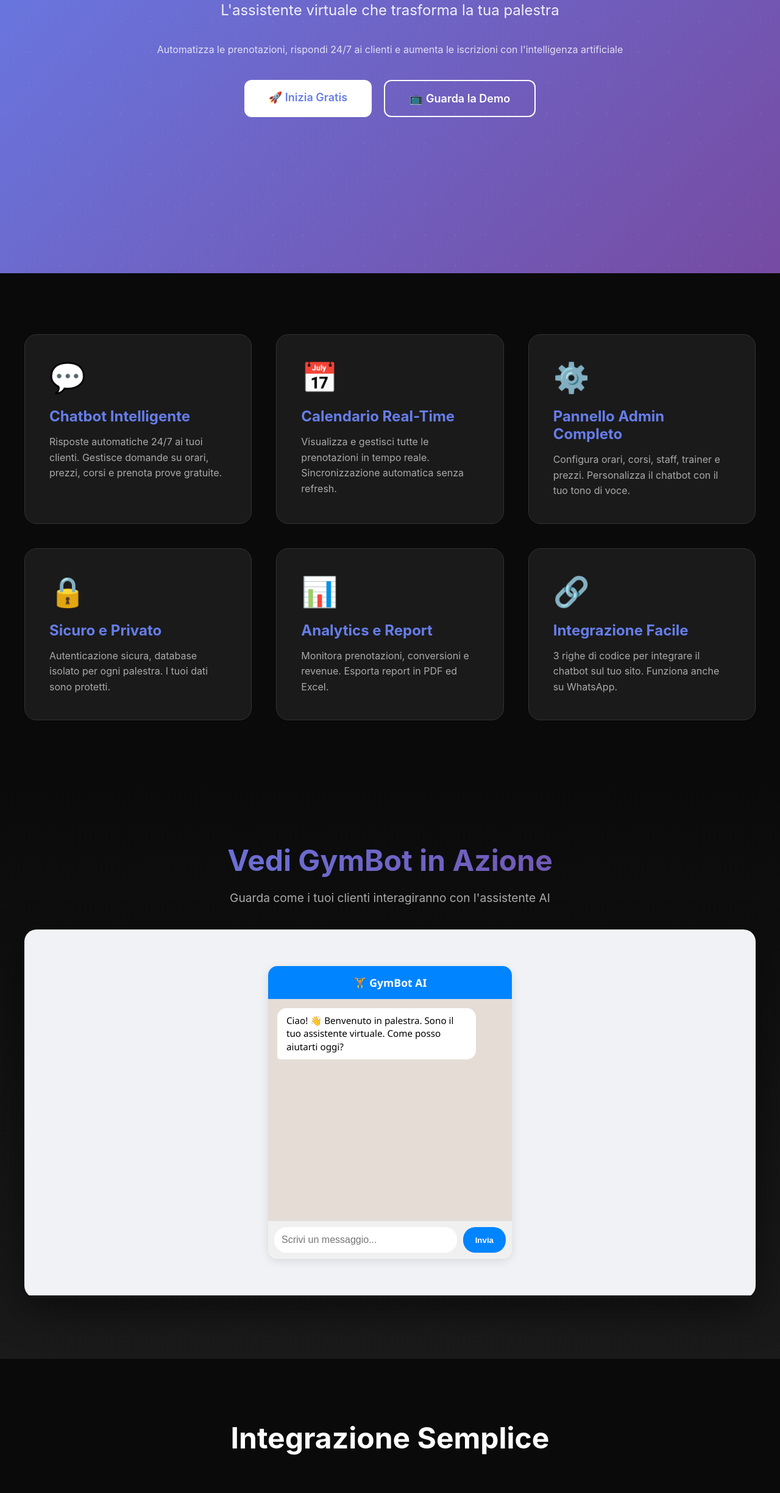
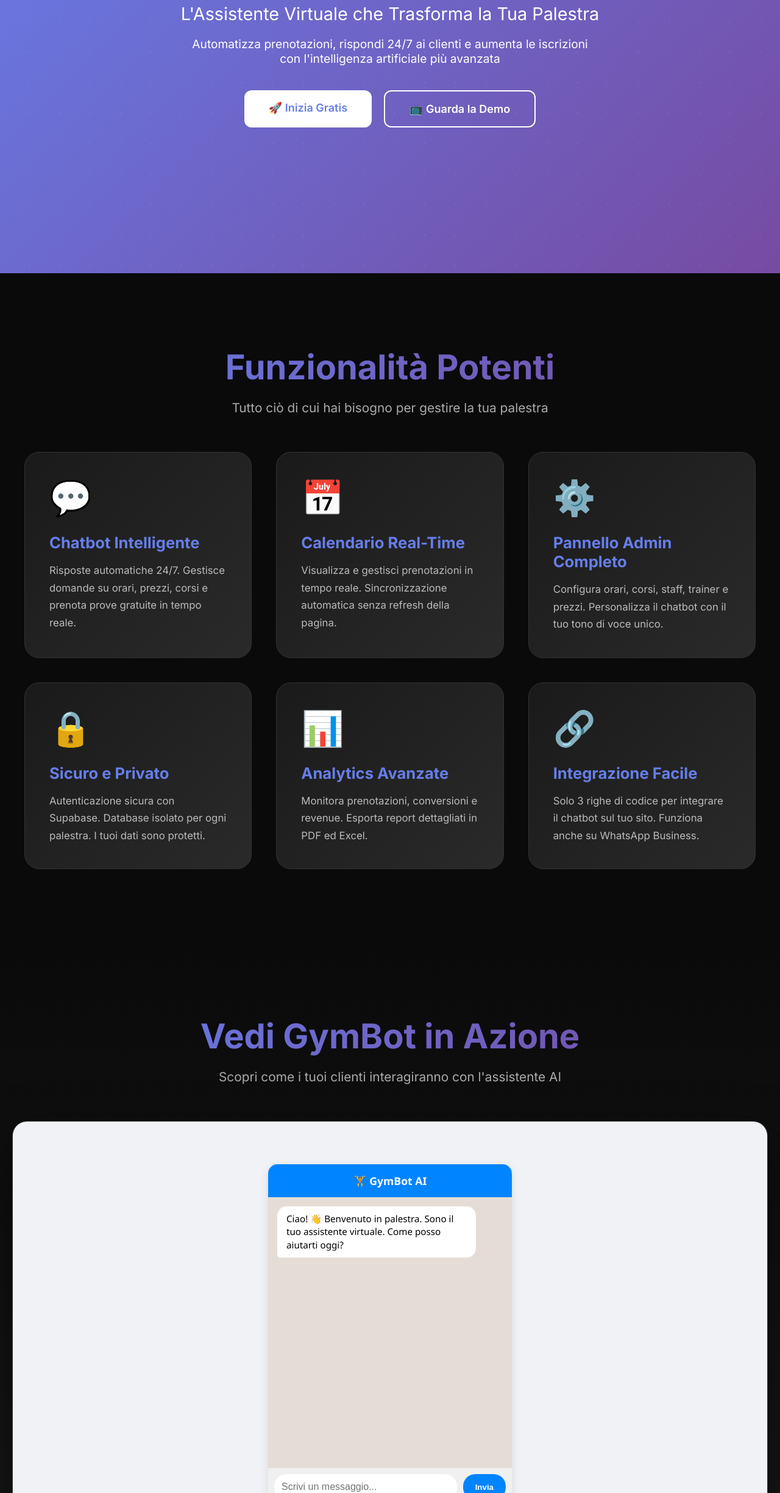
Before and after one commit to greenkeepe/gymbot-mvp, a website: page public/home.html in a window 1280 px wide. Shown: the part 352-2800 px from the top of the page at 61% size. Drawn offline with Linux system fonts and the light colour scheme.

Commit message:
Update homepage with modern design and animations

```diff
--- a/public/home.html
+++ b/public/home.html
@@ -4,7 +4,8 @@
 <head>
     <meta charset="UTF-8">
     <meta name="viewport" content="width=device-width, initial-scale=1.0">
-    <title>GymBot - Assistente AI per Palestre</title>
+    <title>GymBot AI - Assistente Virtuale per Palestre</title>
+    <link href="https://fonts.googleapis.com/css2?family=Inter:wght@400;600;700;800&display=swap" rel="stylesheet">
     <style>
         * {
             margin: 0;
@@ -16,17 +17,19 @@
             font-family: 'Inter', -apple-system, BlinkMacSystemFont, 'Segoe UI', sans-serif;
             background: #0a0a0a;
             color: #fff;
+            overflow-x: hidden;
         }
 
+        /* Hero Section */
         .hero {
             min-height: 100vh;
             background: linear-gradient(135deg, #667eea 0%, #764ba2 100%);
+            position: relative;
+            overflow: hidden;
             display: flex;
             align-items: center;
             justify-content: center;
             padding: 40px 20px;
-            position: relative;
-            overflow: hidden;
         }
 
         .hero::before {
@@ -36,10 +39,10 @@
             height: 200%;
             background: radial-gradient(circle, rgba(255, 255, 255, 0.1) 1px, transparent 1px);
             background-size: 50px 50px;
-            animation: move 20s linear infinite;
+            animation: moveGrid 20s linear infinite;
         }
 
-        @keyframes move {
+        @keyframes moveGrid {
             0% {
                 transform: translate(0, 0);
             }
@@ -49,31 +52,48 @@
             }
         }
 
-        .container {
-            max-width: 1200px;
-            margin: 0 auto;
+        .hero-content {
             position: relative;
             z-index: 1;
+            text-align: center;
+            max-width: 1200px;
         }
 
-        .hero-content {
-            text-align: center;
-        }
-
-        h1 {
-            font-size: 4em;
+        .hero h1 {
+            font-size: clamp(2.5em, 8vw, 5em);
+            font-weight: 800;
             margin-bottom: 20px;
-            font-weight: 800;
             background: linear-gradient(to right, #fff, #f0f0f0);
             -webkit-background-clip: text;
             -webkit-text-fill-color: transparent;
             background-clip: text;
+            animation: fadeInUp 0.8s ease-out;
         }
 
-        .subtitle {
-            font-size: 1.5em;
+        .hero .subtitle {
+            font-size: clamp(1.2em, 3vw, 1.8em);
+            margin-bottom: 20px;
+            opacity: 0.95;
+            animation: fadeInUp 0.8s ease-out 0.2s both;
+        }
+
+        .hero .description {
+            font-size: clamp(1em, 2vw, 1.2em);
+            opacity: 0.85;
             margin-bottom: 40px;
-            opacity: 0.9;
+            animation: fadeInUp 0.8s ease-out 0.4s both;
+        }
+
+        @keyframes fadeInUp {
+            from {
+                opacity: 0;
+                transform: translateY(30px);
+            }
+
+            to {
+                opacity: 1;
+                transform: translateY(0);
+            }
         }
 
         .cta-buttons {
@@ -81,6 +101,7 @@
             gap: 20px;
             justify-content: center;
             flex-wrap: wrap;
+            animation: fadeInUp 0.8s ease-out 0.6s both;
         }
 
         .btn {
@@ -92,17 +113,17 @@
             transition: all 0.3s;
             text-decoration: none;
             display: inline-block;
+            border: none;
         }
 
         .btn-primary {
             background: white;
             color: #667eea;
-            border: none;
         }
 
         .btn-primary:hover {
-            transform: translateY(-2px);
-            box-shadow: 0 10px 30px rgba(255, 255, 255, 0.3);
+            transform: translateY(-3px);
+            box-shadow: 0 15px 40px rgba(255, 255, 255, 0.3);
         }
 
         .btn-secondary {
@@ -112,12 +133,31 @@
         }
 
         .btn-secondary:hover {
-            background: rgba(255, 255, 255, 0.1);
+            background: rgba(255, 255, 255, 0.15);
+            transform: translateY(-3px);
         }
 
+        /* Features Section */
         .features {
-            padding: 100px 20px;
+            padding: 120px 20px;
             background: #0a0a0a;
+        }
+
+        .section-title {
+            text-align: center;
+            font-size: clamp(2em, 5vw, 3.5em);
+            margin-bottom: 20px;
+            background: linear-gradient(to right, #667eea, #764ba2);
+            -webkit-background-clip: text;
+            -webkit-text-fill-color: transparent;
+            background-clip: text;
+        }
+
+        .section-subtitle {
+            text-align: center;
+            color: #aaa;
+            font-size: 1.3em;
+            margin-bottom: 60px;
         }
 
         .features-grid {
@@ -129,95 +169,127 @@
         }
 
         .feature-card {
+            background: linear-gradient(135deg, #1a1a1a 0%, #2a2a2a 100%);
+            padding: 40px;
+            border-radius: 24px;
+            border: 1px solid #333;
+            transition: all 0.4s cubic-bezier(0.4, 0, 0.2, 1);
+            position: relative;
+            overflow: hidden;
+        }
+
+        .feature-card::before {
+            content: '';
+            position: absolute;
+            top: 0;
+            left: 0;
+            width: 100%;
+            height: 100%;
+            background: linear-gradient(135deg, rgba(102, 126, 234, 0.1) 0%, rgba(118, 75, 162, 0.1) 100%);
+            opacity: 0;
+            transition: opacity 0.4s;
+        }
+
+        .feature-card:hover::before {
+            opacity: 1;
+        }
+
+        .feature-card:hover {
+            transform: translateY(-10px);
+            border-color: #667eea;
+            box-shadow: 0 20px 60px rgba(102, 126, 234, 0.3);
+        }
+
+        .feature-icon {
+            font-size: 3.5em;
+            margin-bottom: 24px;
+            display: block;
+        }
+
+        .feature-card h3 {
+            font-size: 1.6em;
+            margin-bottom: 16px;
+            color: #667eea;
+        }
+
+        .feature-card p {
+            color: #bbb;
+            line-height: 1.7;
+            font-size: 1.05em;
+        }
+
+        /* Demo Section */
+        .demo-section {
+            padding: 120px 20px;
+            background: linear-gradient(180deg, #0a0a0a 0%, #1a1a1a 100%);
+        }
+
+        .demo-container {
+            max-width: 1400px;
+            margin: 0 auto;
+        }
+
+        .demo-video {
+            margin-top: 60px;
+            border-radius: 24px;
+            overflow: hidden;
+            box-shadow: 0 30px 80px rgba(0, 0, 0, 0.6);
+            border: 1px solid #333;
+        }
+
+        /* Integration Section */
+        .integration {
+            padding: 120px 20px;
+            background: #0a0a0a;
+        }
+
+        .code-steps {
+            max-width: 900px;
+            margin: 0 auto;
+        }
+
+        .code-step {
             background: #1a1a1a;
             padding: 40px;
             border-radius: 20px;
             border: 1px solid #333;
+            margin-bottom: 30px;
             transition: all 0.3s;
         }
 
-        .feature-card:hover {
-            transform: translateY(-5px);
+        .code-step:hover {
             border-color: #667eea;
-            box-shadow: 0 10px 40px rgba(102, 126, 234, 0.2);
+            transform: translateX(10px);
         }
 
-        .feature-icon {
-            font-size: 3em;
+        .code-step h3 {
+            color: #667eea;
             margin-bottom: 20px;
-        }
-
-        .feature-card h3 {
             font-size: 1.5em;
-            margin-bottom: 15px;
-            color: #667eea;
-        }
-
-        .feature-card p {
-            color: #aaa;
-            line-height: 1.6;
-        }
-
-        .demo-section {
-            padding: 100px 20px;
-            background: linear-gradient(180deg, #0a0a0a 0%, #1a1a1a 100%);
-        }
-
-        .demo-container {
-            max-width: 1200px;
-            margin: 0 auto;
-            text-align: center;
-        }
-
-        .demo-container h2 {
-            font-size: 3em;
-            margin-bottom: 20px;
-            background: linear-gradient(to right, #667eea, #764ba2);
-            -webkit-background-clip: text;
-            -webkit-text-fill-color: transparent;
-            background-clip: text;
-        }
-
-        .demo-video {
-            margin-top: 40px;
-            border-radius: 20px;
-            overflow: hidden;
-            box-shadow: 0 20px 60px rgba(0, 0, 0, 0.5);
-        }
-
-        .integration {
-            padding: 100px 20px;
-            background: #0a0a0a;
-        }
-
-        .integration h2 {
-            text-align: center;
-            font-size: 3em;
-            margin-bottom: 60px;
         }
 
         .code-block {
-            background: #1a1a1a;
-            padding: 30px;
+            background: #0a0a0a;
+            padding: 24px;
             border-radius: 12px;
             border: 1px solid #333;
-            max-width: 800px;
-            margin: 0 auto 40px;
             overflow-x: auto;
         }
 
         .code-block pre {
             color: #f8f8f2;
-            font-family: 'Fira Code', monospace;
+            font-family: 'Fira Code', 'Courier New', monospace;
             font-size: 14px;
+            line-height: 1.6;
         }
 
         .code-block code {
             color: #50fa7b;
         }
 
+        /* Footer */
         footer {
-            padding: 60px 20px;
+            padding: 80px 20px;
             background: #000;
             text-align: center;
             border-top: 1px solid #333;
@@ -226,93 +298,121 @@
         footer a {
             color: #667eea;
             text-decoration: none;
-            margin: 0 15px;
+            margin: 0 20px;
+            font-weight: 600;
+            transition: color 0.3s;
+        }
+
+        footer a:hover {
+            color: #764ba2;
+        }
+
+        /* Responsive */
+        @media (max-width: 768px) {
+            .cta-buttons {
+                flex-direction: column;
+                align-items: stretch;
+            }
+
+            .btn {
+                width: 100%;
+            }
         }
     </style>
 </head>
 
 <body>
     <section class="hero">
-        <div class="container">
         <div class="hero-content">
             <h1>🤖 GymBot AI</h1>
-                <p class="subtitle">L'assistente virtuale che trasforma la tua palestra</p>
-                <p style="opacity: 0.8; margin-bottom: 40px;">
-                    Automatizza le prenotazioni, rispondi 24/7 ai clienti e aumenta le iscrizioni con l'intelligenza
-                    artificiale
+            <p class="subtitle">L'Assistente Virtuale che Trasforma la Tua Palestra</p>
+            <p class="description">
+                Automatizza prenotazioni, rispondi 24/7 ai clienti e aumenta le iscrizioni<br>
+                con l'intelligenza artificiale più avanzata
             </p>
             <div class="cta-buttons">
                 <a href="/register.html" class="btn btn-primary">🚀 Inizia Gratis</a>
                 <a href="#demo" class="btn btn-secondary">📺 Guarda la Demo</a>
             </div>
         </div>
-        </div>
     </section>
 
     <section class="features">
+        <h2 class="section-title">Funzionalità Potenti</h2>
+        <p class="section-subtitle">Tutto ciò di cui hai bisogno per gestire la tua palestra</p>
+
         <div class="features-grid">
             <div class="feature-card">
-                <div class="feature-icon">💬</div>
+                <span class="feature-icon">💬</span>
                 <h3>Chatbot Intelligente</h3>
-                <p>Risposte automatiche 24/7 ai tuoi clienti. Gestisce domande su orari, prezzi, corsi e prenota prove
-                    gratuite.</p>
+                <p>Risposte automatiche 24/7. Gestisce domande su orari, prezzi, corsi e prenota prove gratuite in tempo
+                    reale.</p>
             </div>
+
             <div class="feature-card">
-                <div class="feature-icon">📅</div>
+                <span class="feature-icon">📅</span>
                 <h3>Calendario Real-Time</h3>
-                <p>Visualizza e gestisci tutte le prenotazioni in tempo reale. Sincronizzazione automatica senza
-                    refresh.</p>
+                <p>Visualizza e gestisci prenotazioni in tempo reale. Sincronizzazione automatica senza refresh della
+                    pagina.</p>
             </div>
+
             <div class="feature-card">
-                <div class="feature-icon">⚙️</div>
+                <span class="feature-icon">⚙️</span>
                 <h3>Pannello Admin Completo</h3>
-                <p>Configura orari, corsi, staff, trainer e prezzi. Personalizza il chatbot con il tuo tono di voce.</p>
+                <p>Configura orari, corsi, staff, trainer e prezzi. Personalizza il chatbot con il tuo tono di voce
+                    unico.</p>
             </div>
+
             <div class="feature-card">
-                <div class="feature-icon">🔒</div>
+                <span class="feature-icon">🔒</span>
                 <h3>Sicuro e Privato</h3>
-                <p>Autenticazione sicura, database isolato per ogni palestra. I tuoi dati sono protetti.</p>
+                <p>Autenticazione sicura con Supabase. Database isolato per ogni palestra. I tuoi dati sono protetti.
+                </p>
             </div>
+
             <div class="feature-card">
-                <div class="feature-icon">📊</div>
-                <h3>Analytics e Report</h3>
-                <p>Monitora prenotazioni, conversioni e revenue. Esporta report in PDF ed Excel.</p>
+                <span class="feature-icon">📊</span>
+                <h3>Analytics Avanzate</h3>
+                <p>Monitora prenotazioni, conversioni e revenue. Esporta report dettagliati in PDF ed Excel.</p>
             </div>
+
             <div class="feature-card">
-                <div class="feature-icon">🔗</div>
+                <span class="feature-icon">🔗</span>
                 <h3>Integrazione Facile</h3>
-                <p>3 righe di codice per integrare il chatbot sul tuo sito. Funziona anche su WhatsApp.</p>
+                <p>Solo 3 righe di codice per integrare il chatbot sul tuo sito. Funziona anche su WhatsApp Business.
+                </p>
             </div>
         </div>
     </section>
 
     <section class="demo-section" id="demo">
         <div class="demo-container">
-            <h2>Vedi GymBot in Azione</h2>
-            <p style="color: #aaa; font-size: 1.2em; margin-bottom: 40px;">
-                Guarda come i tuoi clienti interagiranno con l'assistente AI
+            <h2 class="section-title">Vedi GymBot in Azione</h2>
+            <p class="section-subtitle">
+                Scopri come i tuoi clienti interagiranno con l'assistente AI
             </p>
             <div class="demo-video">
-                <iframe src="/index.html" width="100%" height="600" style="border: none;" title="Demo GymBot">
+                <iframe src="/index.html" width="100%" height="700" style="border: none;" title="Demo GymBot Live">
                 </iframe>
             </div>
         </div>
     </section>
 
     <section class="integration">
-        <div class="container">
-            <h2>Integrazione Semplice</h2>
-            <p style="text-align: center; color: #aaa; margin-bottom: 60px; font-size: 1.2em;">
-                Aggiungi il chatbot al tuo sito in 3 semplici passaggi
-            </p>
+        <h2 class="section-title">Integrazione Semplicissima</h2>
+        <p class="section-subtitle">Aggiungi il chatbot al tuo sito in 3 semplici passaggi</p>
 
+        <div class="code-steps">
+            <div class="code-step">
+                <h3>1️⃣ Aggiungi lo Script</h3>
                 <div class="code-block">
-                <h3 style="margin-bottom: 20px; color: #667eea;">1. Aggiungi lo script</h3>
                     <pre><code>&lt;script src="https://gymbot-mvp.vercel.app/widget.js"&gt;&lt;/script&gt;</code></pre>
                 </div>
+            </div>
 
+            <div class="code-step">
+                <h3>2️⃣ Inizializza il Widget</h3>
                 <div class="code-block">
-                <h3 style="margin-bottom: 20px; color: #667eea;">2. Inizializza il widget</h3>
                     <pre><code>&lt;script&gt;
   GymBot.init({
     gymId: 'IL_TUO_GYM_ID',
@@ -321,27 +421,33 @@
   });
 &lt;/script&gt;</code></pre>
                 </div>
+            </div>
 
-            <div class="code-block">
-                <h3 style="margin-bottom: 20px; color: #667eea;">3. Fatto! 🎉</h3>
-                <p style="color: #aaa;">Il chatbot apparirà automaticamente sul tuo sito. I clienti potranno chattare,
-                    prenotare e ricevere informazioni istantaneamente.</p>
+            <div class="code-step">
+                <h3>3️⃣ Fatto! 🎉</h3>
+                <p style="color: #aaa; margin-top: 10px;">
+                    Il chatbot apparirà automaticamente sul tuo sito. I clienti potranno chattare,
+                    prenotare e ricevere informazioni istantaneamente. Il bot si aggiorna in tempo reale
+                    con i dati della tua palestra.
+                </p>
+            </div>
         </div>
 
         <div style="text-align: center; margin-top: 60px;">
-                <a href="/register.html" class="btn btn-primary">Inizia Ora Gratuitamente</a>
-            </div>
+            <a href="/register.html" class="btn btn-primary" style="font-size: 20px; padding: 20px 50px;">
+                Inizia Ora Gratuitamente →
+            </a>
         </div>
     </section>
 
     <footer>
-        <p style="margin-bottom: 20px; color: #aaa;">
+        <p style="margin-bottom: 30px; color: #aaa; font-size: 1.1em;">
             © 2026 GymBot AI - Powered by Groq & Supabase
         </p>
         <div>
             <a href="/admin/dashboard.html">Dashboard Admin</a>
             <a href="/login.html">Login</a>
-            <a href="https://github.com/greenkeepe/gymbot-mvp">GitHub</a>
+            <a href="https://github.com/greenkeepe/gymbot-mvp" target="_blank">GitHub</a>
         </div>
     </footer>
 </body>
```
Lines whose indentation alone changed are shown as unchanged.
